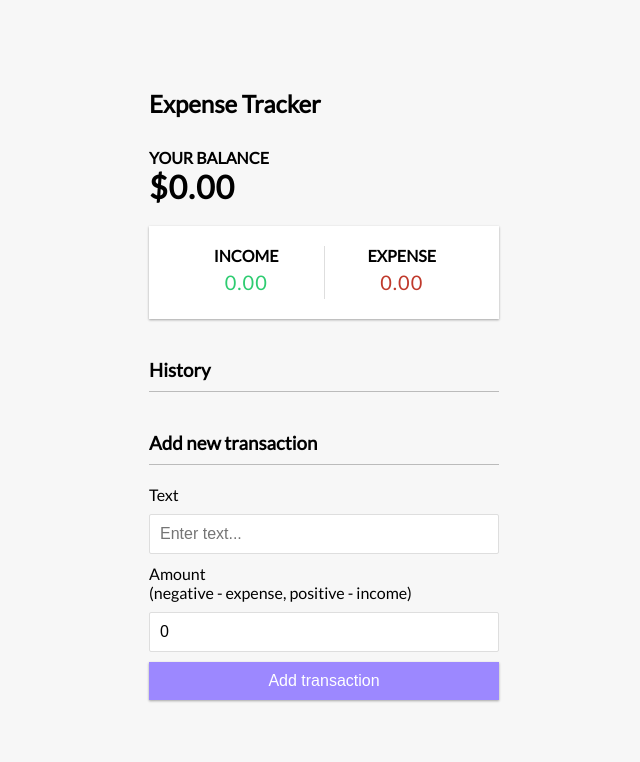
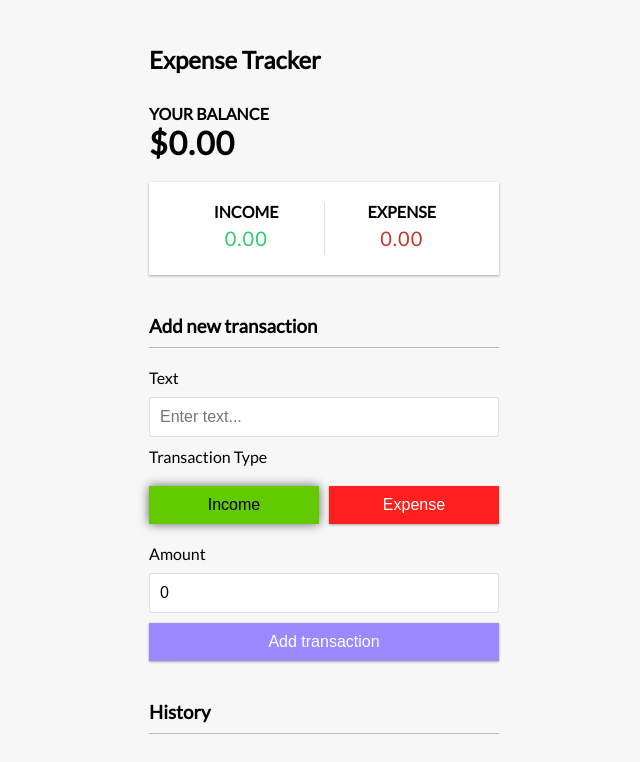
Before and after one commit to Divu03/Expense-Tracker, a React (Create React App) app in the folder expense-tracker/: page / in a window 1280 px wide. Shown: the top 762 px of the page, without its empty margins (316-956 px from the left). Built offline with nearby package versions, Linux system fonts and the light colour scheme.

Commit message:
added transaction type functionalities

```diff
--- a/expense-tracker/src/App.css
+++ b/expense-tracker/src/App.css
@@ -100,6 +100,23 @@ input[type='number'] {
   width: 100%;
 }
 
+.I {
+  background-color: #62cb00;
+  margin: 10px 0 10px;
+}
+.E {
+  background-color: #ff1f1f;
+  margin: 10px 0 10px;
+}
+.transaction-type {
+  display: flex;
+  gap: 10px;
+}
+.btn.active {
+  box-shadow: 0 0 10px rgba(0, 0, 0, 0.6);
+  color: black;
+}
+
 .btn:focus,
 .delete-btn:focus {
   outline: 0;
--- a/expense-tracker/src/App.js
+++ b/expense-tracker/src/App.js
@@ -17,8 +17,8 @@ function App() {
       <div className="container">
         <Balance/>
         <IncomeExpenses/>
+        <AddTransaction/>
         <TransactionList/>
-        <AddTransaction/>
       </div>
     </GlobalProvider>
   );
--- a/expense-tracker/src/components/AddTransaction.js
+++ b/expense-tracker/src/components/AddTransaction.js
@@ -4,6 +4,7 @@ import { GlobalContext } from '../context/GlobalState';
 export const AddTransaction = () => {
     const [text,setText] = useState('');
     const [amount,setAmount] = useState(0);
+    const [sign,setSign] = useState(0);
 
     const {addTransaction} = useContext(GlobalContext);
 
@@ -12,8 +13,8 @@ export const AddTransaction = () => {
 
         const newTransaction= {
             id : Math.floor(Math.random() * 100000000),
-            text,
-            amount:+amount
+            text : text ? text : 'not written',
+            amount: sign === 0 ? +amount : -amount
         }
 
         addTransaction(newTransaction);
@@ -29,10 +30,28 @@ export const AddTransaction = () => {
             <label htmlFor="text">Text</label>
             <input type="text" value={text} onChange={(e)=>setText(e.target.value)} placeholder="Enter text..." />
         </div>
+        <div className='form-control'>
+        <label>Transaction Type</label>
+            <div className="transaction-type">
+                <button
+                type="button"
+                className={`btn I ${sign === 0 ? 'active' : ''}`}
+                onClick={() => setSign(0)}
+                >
+                    Income
+                </button>
+                <button
+                type="button"
+                className={`btn E ${sign === 1 ? 'active' : ''}`}
+                onClick={() => setSign(1)}
+                >
+                    Expense
+                </button>
+            </div>
+        </div>
         <div className="form-control">
             <label htmlFor="amount">
-                Amount <br />
-            (negative - expense, positive - income)
+                Amount
             </label>
             <input type="number" value={amount} onChange={(e)=>setAmount(e.target.value)} placeholder="Enter amount..." />
         </div>
```
